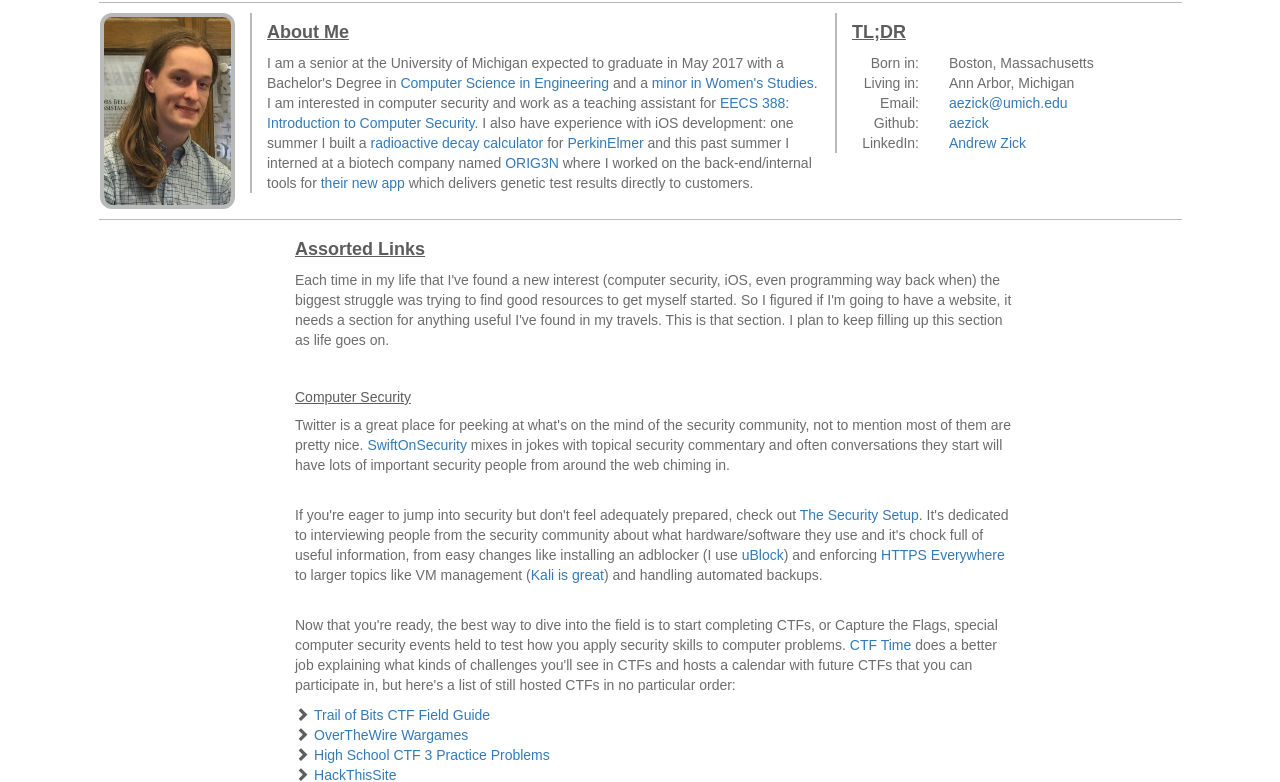
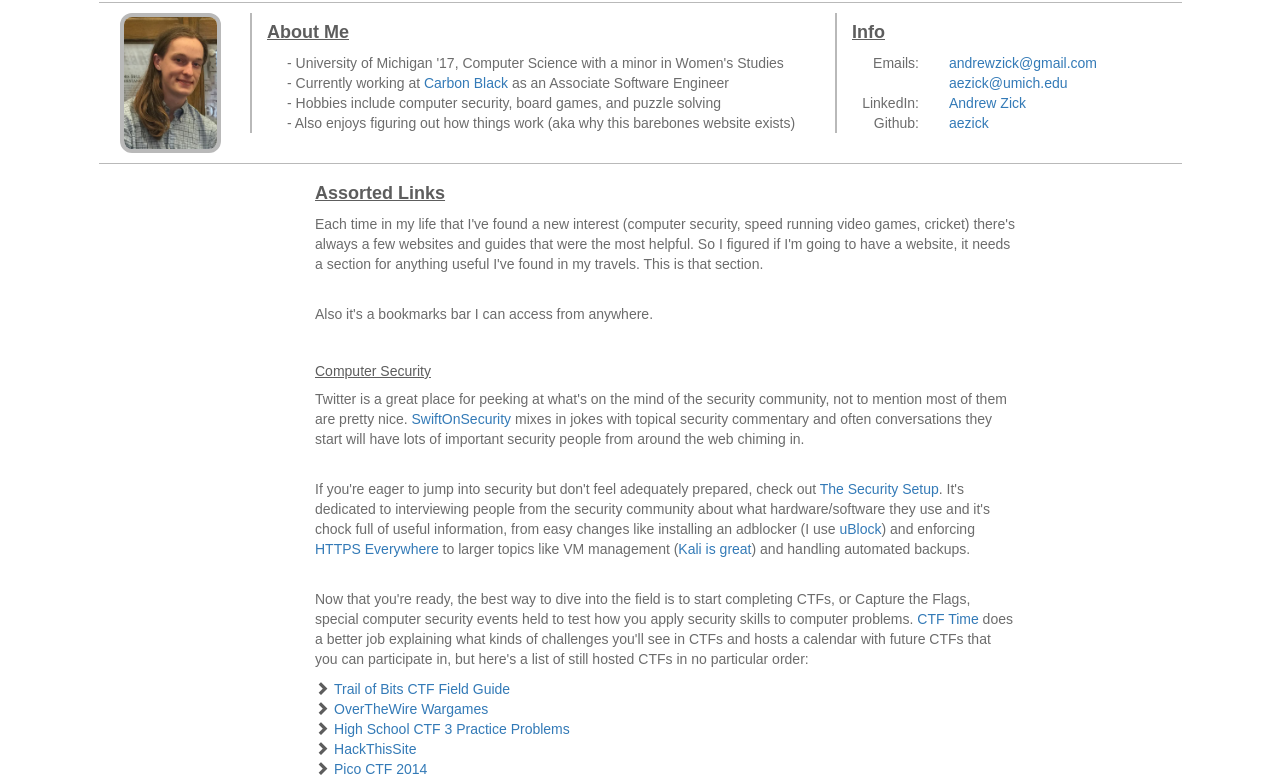
Before and after one commit to org-zick/andrewzick.com, a plain HTML site: page templates/index.html in a window 1280 px wide. Shown: the part 59-841 px from the top of the page. Drawn offline with Linux system fonts and the light colour scheme; files that its build step writes are made by us from their sources; files whose address does not match are found by name.

Commit message:
Update finally for post-college

```diff
--- a/static/css/main.css
+++ b/static/css/main.css
@@ -35,7 +35,7 @@ br {
 
 .navbar-default .navbar-brand {
 	color: #4b4b4b;
-	font-size: 34px;
+	font-size: 24px;
 }
 
 .navbar-default .navbar-nav li a {
@@ -52,7 +52,7 @@ br {
 }
 
 .img-thumbnail {
-	height: 14em;
+	height: 10em;
 	padding: 0px;
 	border-color: #b9b9b9;
 	border-width: 4px;
@@ -63,7 +63,7 @@ br {
 }
 
 .row .left-side {
-	padding-left: 45px;
+	padding-left: 65px;
 }
 
 .chevron-bullet {
@@ -86,3 +86,21 @@ br {
 .col-main p {
 	margin-bottom: 0px;
 }
+
+.list-none {
+  list-style-type: none;
+  margin: 0px;
+  padding: 0px;
+  padding-left: 20px;
+  font-size: 14px;
+  color: #6c6c6c;
+}
+
+.list-none > li {
+    margin-left: 15px;
+}
+
+.list-none > li::before {
+    content: "- ";
+    margin-left: -15px;
+}
--- a/templates/index.html
+++ b/templates/index.html
@@ -29,7 +29,7 @@
 						<a class="navbar-brand" href="/">andrew zick<span class="sr-only">(current)</span></a>
 				    <div class="collapse navbar-collapse" id="bs-example-navbar-collapse-1">
 				      <ul class="nav navbar-nav navbar-right">
-				        <li><a href="/resume.pdf" target="_blank">résumé</a></li>
+				        <li><a href="/resume.pdf" target="_blank">resume</a></li>
 				      </ul>
 				    </div><!-- /.navbar-collapse -->
 				  </div><!-- /.container-fluid -->
@@ -42,28 +42,30 @@
 				</div>
 				<div class="col-lg-6 col-main">
 					<h4><b>About Me</b></h4>
-					<p>I am a senior at the University of Michigan expected to graduate in May 2017 with a Bachelor's Degree in <a href="https://www.cse.umich.edu/" target="_blank">Computer Science in Engineering</a> and a <a href="https://lsa.umich.edu/women/undergraduates/minors/gender--race--and-nation-minor.html" target="_blank">minor in Women's Studies</a>. I am interested in computer security and work as a teaching assistant for <a href="https://www.eecs.umich.edu/courses/eecs388/" title="Link to EECS 388 course website">EECS 388: Introduction to Computer Security</a>. I also have experience with iOS development: one summer I built a <a href="https://itunes.apple.com/us/app/radioactive-decay-calculator/id846834886?mt=8" title="Link to the itunes page for the app"  target="_blank">radioactive decay calculator</a> for <a href="https://www.perkinelmer.com/" target="_blank">PerkinElmer</a> and this past summer I interned at a biotech company named <a href="http://orig3n.com/" title="ORIG3N's company website" target="_blank">ORIG3N</a> where I worked on the back-end/internal tools for <a href="https://itunes.apple.com/us/app/lifeprofile/id1125309204?mt=8" title="ORIG3N's iOS app" target="_blank">their new app</a> which delivers genetic test results directly to customers.</p>
+					<ul class="list-none">
+						<li>University of Michigan '17, Computer Science with a minor in Women's Studies</li>
+						<li>Currently working at <a href="https://www.carbonblack.com/">Carbon Black</a> as an  Associate Software Engineer</li>
+						<li>Hobbies include computer security, board games, and puzzle solving</li>
+						<li>Also enjoys figuring out how things work (aka why this barebones website exists)</li>
+					</ul>
 				</div>
 				<div class="col-lg-4 col-main">
-					<h4><b>TL;DR</b></h4>
+					<h4><b>Info</b></h4>
 					<div class="row">
 						<div class="col-xs-3 text-right">
-							<p>Born in:</p>
+							<p>Emails:</p>
 						</div>
 						<div class="col-xs-9 text-left">
-							<p>Boston, Massachusetts</p>
+							<a href="mailto:andrewzick@gmail.com">andrewzick@gmail.com</a>
+							<a href="mailto:aezick@umich.edu">aezick@umich.edu</a>
 						</div>
+					</div>
+					<div class="row">
 						<div class="col-xs-3 text-right">
-							<p>Living in:</p>
+							<p>LinkedIn:</p>
 						</div>
 						<div class="col-xs-9 text-left">
-							<p>Ann Arbor, Michigan</p>
-						</div>
-						<div class="col-xs-3 text-right">
-							<p>Email:</p>
-						</div>
-						<div class="col-xs-9 text-left">
-							<a href="mailto:aezick@umich.edu">aezick@umich.edu</a>
+							<a href="https://www.linkedin.com/in/andrew-zick-38b62561" title="A Link to my LinkedIn account">Andrew Zick</a>
 						</div>
 					</div>
 					<div class="row">
@@ -74,14 +76,6 @@
 							<a href="https://github.com/aezick" title="A link to my Github account" target="_blank">aezick</a>
 						</div>
 					</div>
-					<div class="row">
-						<div class="col-xs-3 text-right">
-							<p>LinkedIn:</p>
-						</div>
-						<div class="col-xs-9 text-left">
-							<a href="https://www.linkedin.com/in/andrew-zick-38b62561" title="A Link to my LinkedIn account">Andrew Zick</a>
-						</div>
-					</div>
 				</div>
 			</div>
 			<hr></hr>
@@ -89,7 +83,9 @@
 				<div class="col-lg-2"></div>
 				<div class="col-lg-8 left-side">
 					<h4><b>Assorted Links</b></h4>
-					<p>Each time in my life that I've found a new interest (computer security, iOS, even programming way back when) the biggest struggle was trying to find good resources to get myself started. So I figured if I'm going to have a website, it needs a section for anything useful I've found in my travels. This is that section. I plan to keep filling up this section as life goes on.</p>
+					<p>Each time in my life that I've found a new interest (computer security, speed running video games, cricket) there's always a few websites and guides that were the most helpful. So I figured if I'm going to have a website, it needs a section for anything useful I've found in my travels. This is that section.</p>
+					<br>
+					<p>Also it's a bookmarks bar I can access from anywhere.</p>
 					<br>
 					<h5>Computer Security</h5>
 					<p>Twitter is a great place for peeking at what's on the mind of the security community, not to mention most of them are pretty nice. <a href"https://twitter.com/SwiftOnSecurity" target="_blank">SwiftOnSecurity</a> mixes in jokes with topical security commentary and often conversations they start will have lots of important security people from around the web chiming in.</p>
```
